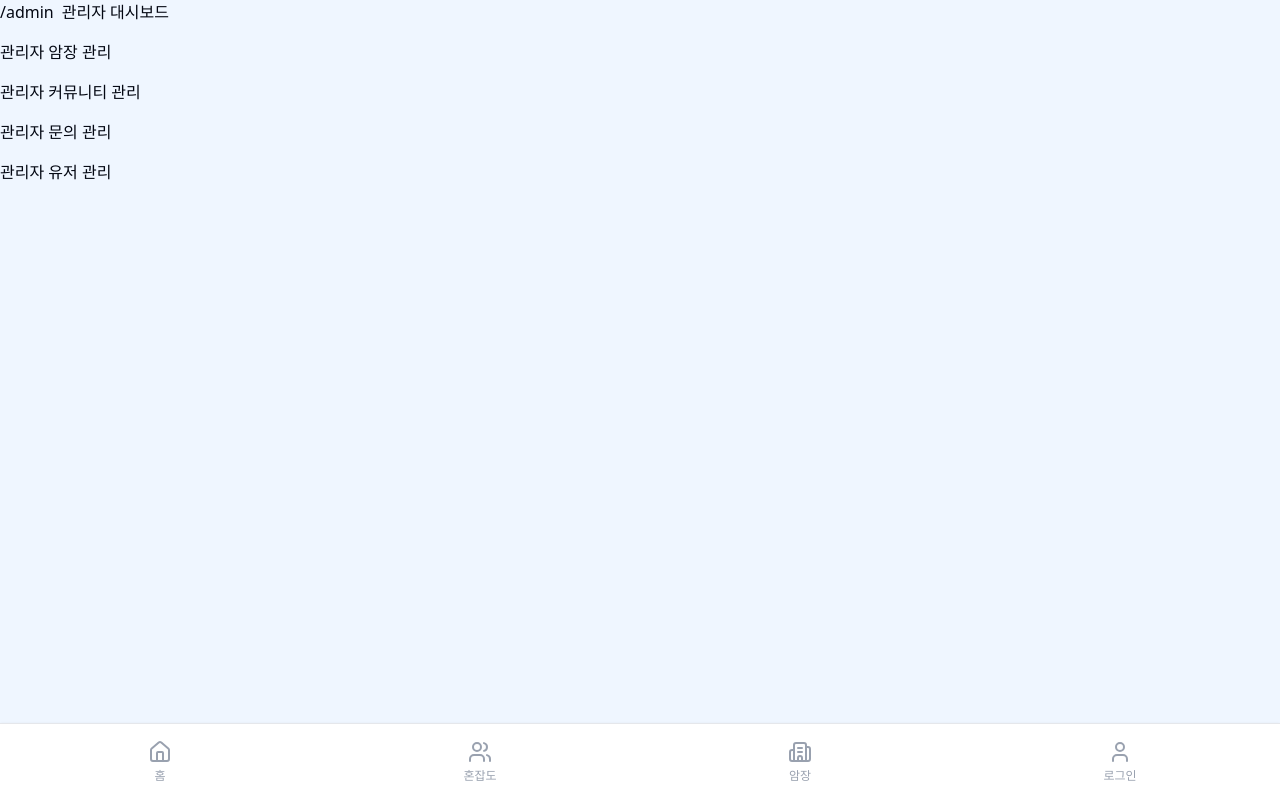
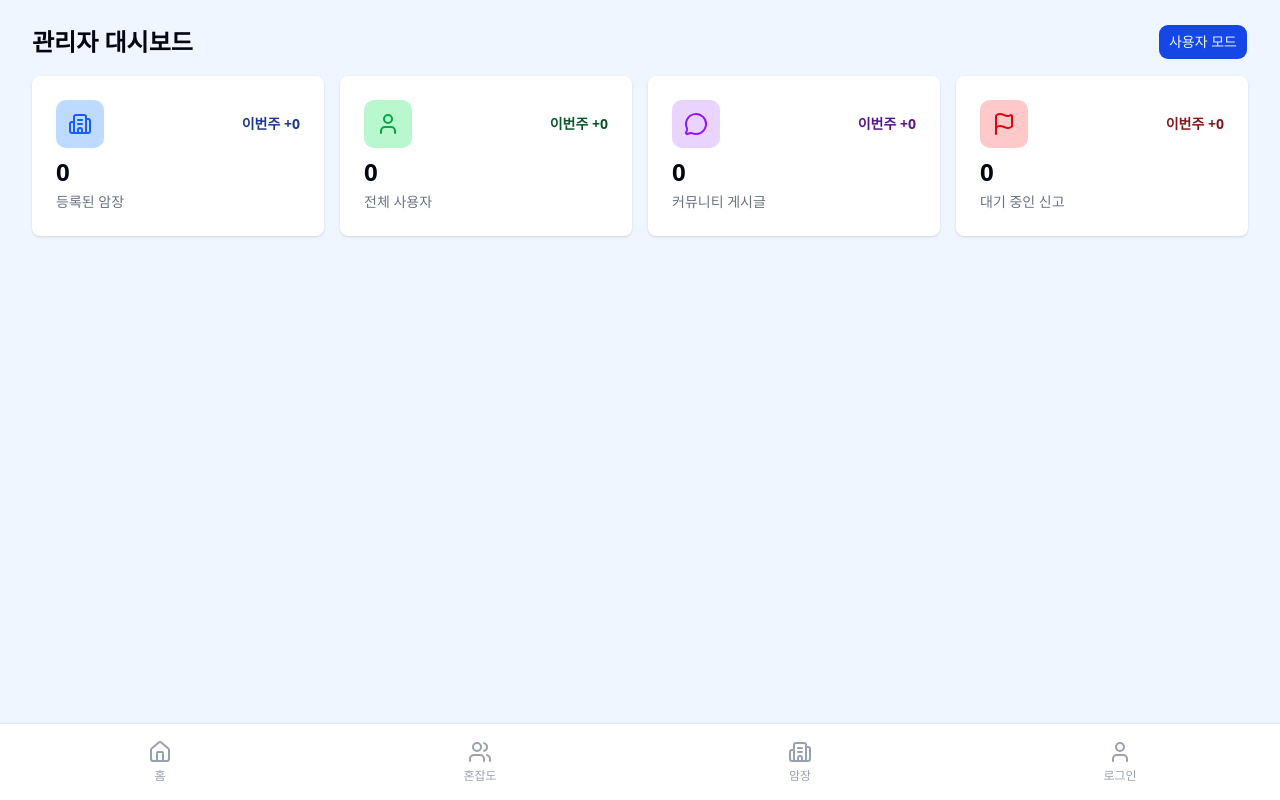
Before and after one commit to 1-blue/clog, a Next.js app in the folder apps/web/: page /admin in a window 1280 px wide. Built offline with nearby package versions, Linux system fonts and the light colour scheme; no server answers; the database is empty.

Commit message:
[web] ✨ 관리자 대시보드  Section01, 02 구현

```diff
--- a/apps/web/src/app/(admin)/admin/(root)/_source/components/AdminPage.tsx
+++ b/apps/web/src/app/(admin)/admin/(root)/_source/components/AdminPage.tsx
@@ -1,24 +1,73 @@
-import { routes } from "@clog/libs";
-import Link from "next/link";
+import { supabase } from "@clog/db/web";
+import Section01 from "./sections/Section01";
+import Section02 from "./sections/section02/Section02";
+import Section03 from "./sections/Section03";
+import Section04 from "./sections/Section04";
+import { Suspense } from "react";
+import { getThisWeekMonday, getThisWeekSunday } from "../utils";
 
 const AdminPage: React.FC = () => {
+  // 전체 개수
+  const promiseGyms = Promise.resolve(
+    supabase.from("gyms").select("*", { count: "exact", head: true })
+  );
+  const promiseProfiles = Promise.resolve(
+    supabase.from("profiles").select("*", { count: "exact", head: true })
+  );
+  const promiseCommunityPosts = Promise.resolve(
+    supabase.from("community_posts").select("*", { count: "exact", head: true })
+  );
+  // 해결되지 않은 신고 (status가 'pending' 또는 'reviewed')
+  const promiseReports = Promise.resolve(
+    supabase
+      .from("reports")
+      .select("*", { count: "exact", head: true })
+      .in("status", ["pending", "reviewed"])
+  );
+
+  // 이번주 개수
+  const weekStart = getThisWeekMonday().toISOString();
+  const weekEnd = getThisWeekSunday().toISOString();
+
+  const promiseGymsThisWeek = Promise.resolve(
+    supabase
+      .from("gyms")
+      .select("*", { count: "exact", head: true })
+      .gte("created_at", weekStart)
+      .lte("created_at", weekEnd)
+  );
+  const promiseProfilesThisWeek = Promise.resolve(
+    supabase
+      .from("profiles")
+      .select("*", { count: "exact", head: true })
+      .gte("created_at", weekStart)
+      .lte("created_at", weekEnd)
+  );
+  const promiseCommunityPostsThisWeek = Promise.resolve(
+    supabase
+      .from("community_posts")
+      .select("*", { count: "exact", head: true })
+      .gte("created_at", weekStart)
+      .lte("created_at", weekEnd)
+  );
+
   return (
     <div className="flex flex-col gap-4">
-      <div className="flex items-center gap-2">
-        <h1>/admin</h1>
-        <h1>관리자 대시보드</h1>
-      </div>
+      <Section01 />
 
-      <div className="flex flex-col gap-4">
-        <Link href={routes.admin.gym.url}>{routes.admin.gym.label}</Link>
-        <Link href={routes.admin.community.url}>
-          {routes.admin.community.label}
-        </Link>
-        <Link href={routes.admin.inquiry.url}>
-          {routes.admin.inquiry.label}
-        </Link>
-        <Link href={routes.admin.user.url}>{routes.admin.user.label}</Link>
-      </div>
+      <Suspense fallback={<div>Loading...</div>}>
+        <Section02
+          promiseGyms={promiseGyms}
+          promiseProfiles={promiseProfiles}
+          promiseCommunityPosts={promiseCommunityPosts}
+          promiseReports={promiseReports}
+          promiseGymsThisWeek={promiseGymsThisWeek}
+          promiseProfilesThisWeek={promiseProfilesThisWeek}
+          promiseCommunityPostsThisWeek={promiseCommunityPostsThisWeek}
+        />
+      </Suspense>
+      <Section03 />
+      <Section04 />
     </div>
   );
 };
--- /dev/null
+++ b/apps/web/src/app/(admin)/admin/(root)/_source/components/sections/Section01.tsx
@@ -0,0 +1,19 @@
+import Link from "next/link";
+import { routes } from "@clog/libs";
+import { Button } from "#/src/components/ui/button";
+
+const Section01: React.FC = () => {
+  return (
+    <div className="flex items-center justify-between">
+      <h3 className="text-2xl font-bold">관리자 대시보드</h3>
+
+      <Link href={routes.home.url}>
+        <Button size="lg" variant="default">
+          사용자 모드
+        </Button>
+      </Link>
+    </div>
+  );
+};
+
+export default Section01;
--- /dev/null
+++ b/apps/web/src/app/(admin)/admin/(root)/_source/components/sections/Section03.tsx
@@ -0,0 +1,5 @@
+const Section03: React.FC = () => {
+  return <div></div>;
+};
+
+export default Section03;
--- /dev/null
+++ b/apps/web/src/app/(admin)/admin/(root)/_source/components/sections/Section04.tsx
@@ -0,0 +1,5 @@
+const Section04: React.FC = () => {
+  return <div></div>;
+};
+
+export default Section04;
--- /dev/null
+++ b/apps/web/src/app/(admin)/admin/(root)/_source/components/sections/section02/Section02-Card.tsx
@@ -0,0 +1,99 @@
+import { Building2, Flag, MessageCircle, User } from "lucide-react";
+import { cn } from "@clog/libs";
+
+/**
+ * - `gym`: 암장
+ * - `profile`: 사용자
+ * - `communityPost`: 커뮤니티 게시글
+ * - `report`: 신고
+ */
+type TCardType = "gym" | "profile" | "communityPost" | "report";
+
+// 타입별 색상 매핑
+const colorConfig: Record<
+  TCardType,
+  {
+    bg: string;
+    icon: string;
+    text: string;
+  }
+> = {
+  gym: {
+    bg: "bg-blue-200",
+    icon: "text-blue-600",
+    text: "text-blue-900",
+  },
+  profile: {
+    bg: "bg-green-200",
+    icon: "text-green-600",
+    text: "text-green-900",
+  },
+  communityPost: {
+    bg: "bg-purple-200",
+    icon: "text-purple-600",
+    text: "text-purple-900",
+  },
+  report: {
+    bg: "bg-red-200",
+    icon: "text-red-600",
+    text: "text-red-900",
+  },
+};
+
+// 아이콘 컴포넌트 매핑
+const iconMap: Record<
+  TCardType,
+  React.ComponentType<{ className?: string }>
+> = {
+  gym: Building2,
+  profile: User,
+  communityPost: MessageCircle,
+  report: Flag,
+};
+
+// 레이블 매핑
+const labelMap: Record<TCardType, string> = {
+  gym: "등록된 암장",
+  profile: "전체 사용자",
+  communityPost: "커뮤니티 게시글",
+  report: "대기 중인 신고",
+};
+
+interface CardProps {
+  type: TCardType;
+  allCount: number;
+  thisWeekCount: number;
+}
+
+const Section02Card: React.FC<CardProps> = ({
+  type,
+  allCount,
+  thisWeekCount,
+}) => {
+  const colors = colorConfig[type];
+  const IconComponent = iconMap[type];
+
+  return (
+    <div className="clog-section">
+      <div className="flex items-center justify-between gap-2">
+        <div
+          className={cn(
+            "flex items-center justify-center rounded-lg p-3",
+            colors.bg
+          )}
+        >
+          <IconComponent className={cn("size-6", colors.icon)} />
+        </div>
+        <div className={cn("text-sm font-bold", colors.text)}>
+          이번주 +{thisWeekCount.toLocaleString()}
+        </div>
+      </div>
+      <div className="flex flex-col justify-center gap-1">
+        <span className="text-2xl font-bold">{allCount.toLocaleString()}</span>
+        <span className="text-sm text-gray-500">{labelMap[type]}</span>
+      </div>
+    </div>
+  );
+};
+
+export default Section02Card;
--- /dev/null
+++ b/apps/web/src/app/(admin)/admin/(root)/_source/components/sections/section02/Section02.tsx
@@ -0,0 +1,89 @@
+"use client";
+
+import { SupabaseQueryResponse } from "#/src/types";
+import type { Database } from "@clog/db";
+import { use } from "react";
+import Section02Card from "./Section02-Card";
+
+type Gym = Database["public"]["Tables"]["gyms"]["Row"];
+type Profile = Database["public"]["Tables"]["profiles"]["Row"];
+type CommunityPost = Database["public"]["Tables"]["community_posts"]["Row"];
+type Report = Database["public"]["Tables"]["reports"]["Row"];
+
+interface Section02Props {
+  promiseGyms: Promise<SupabaseQueryResponse<Gym[]>>;
+  promiseProfiles: Promise<SupabaseQueryResponse<Profile[]>>;
+  promiseCommunityPosts: Promise<SupabaseQueryResponse<CommunityPost[]>>;
+  promiseReports: Promise<SupabaseQueryResponse<Report[]>>;
+
+  promiseGymsThisWeek: Promise<SupabaseQueryResponse<Gym[]>>;
+  promiseProfilesThisWeek: Promise<SupabaseQueryResponse<Profile[]>>;
+  promiseCommunityPostsThisWeek: Promise<
+    SupabaseQueryResponse<CommunityPost[]>
+  >;
+}
+
+const Section02: React.FC<Section02Props> = ({
+  promiseGyms,
+  promiseProfiles,
+  promiseCommunityPosts,
+  promiseReports,
+  promiseGymsThisWeek,
+  promiseProfilesThisWeek,
+  promiseCommunityPostsThisWeek,
+}) => {
+  // 전체 개수
+  const resultGyms = use(promiseGyms);
+  const resultProfiles = use(promiseProfiles);
+  const resultCommunityPosts = use(promiseCommunityPosts);
+  const resultReports = use(promiseReports);
+
+  // 이번주 개수
+  const resultGymsThisWeek = use(promiseGymsThisWeek);
+  const resultProfilesThisWeek = use(promiseProfilesThisWeek);
+  const resultCommunityPostsThisWeek = use(promiseCommunityPostsThisWeek);
+
+  // 전체 개수
+  const gymCount = resultGyms.count ?? 0;
+  const profileCount = resultProfiles.count ?? 0;
+  const communityPostCount = resultCommunityPosts.count ?? 0;
+  const reportCount = resultReports.count ?? 0;
+
+  // 이번주 개수
+  const gymCountThisWeek = resultGymsThisWeek.count ?? 0;
+  const profileCountThisWeek = resultProfilesThisWeek.count ?? 0;
+  const communityPostCountThisWeek = resultCommunityPostsThisWeek.count ?? 0;
+
+  const lists = [
+    {
+      type: "gym",
+      allCount: gymCount,
+      thisWeekCount: gymCountThisWeek,
+    },
+    {
+      type: "profile",
+      allCount: profileCount,
+      thisWeekCount: profileCountThisWeek,
+    },
+    {
+      type: "communityPost",
+      allCount: communityPostCount,
+      thisWeekCount: communityPostCountThisWeek,
+    },
+    {
+      type: "report",
+      allCount: reportCount,
+      thisWeekCount: 0,
+    },
+  ] as const;
+
+  return (
+    <div className="grid grid-cols-1 gap-4 sm:grid-cols-2 lg:grid-cols-4">
+      {lists.map((list) => (
+        <Section02Card key={list.type} {...list} />
+      ))}
+    </div>
+  );
+};
+
+export default Section02;
--- /dev/null
+++ b/apps/web/src/app/(admin)/admin/(root)/_source/utils/index.ts
@@ -0,0 +1,25 @@
+/** 이번주 월요일 날짜 반환 */
+export const getThisWeekMonday = () => {
+  const now = new Date();
+  const dayOfWeek = now.getDay();
+  const diffToMonday = dayOfWeek === 0 ? -6 : 1 - dayOfWeek;
+
+  const monday = new Date(now);
+  monday.setDate(now.getDate() + diffToMonday);
+  monday.setHours(0, 0, 0, 0);
+
+  return monday;
+};
+
+/** 이번주 일요일 날짜 반환 */
+export const getThisWeekSunday = () => {
+  const now = new Date();
+  const dayOfWeek = now.getDay();
+  const diffToSunday = dayOfWeek === 0 ? 0 : 7 - dayOfWeek;
+
+  const sunday = new Date(now);
+  sunday.setDate(now.getDate() + diffToSunday);
+  sunday.setHours(23, 59, 59, 999);
+
+  return sunday;
+};
--- a/apps/web/src/app/(admin)/layout.tsx
+++ b/apps/web/src/app/(admin)/layout.tsx
@@ -2,7 +2,7 @@
 
 // TODO: 관리자 접근 제한 추가하기
 const Layout: React.FC<React.PropsWithChildren> = ({ children }) => {
-  return <>{children}</>;
+  return <div className="mx-auto max-w-7xl px-8 py-6">{children}</div>;
 };
 
 export default Layout;
```
